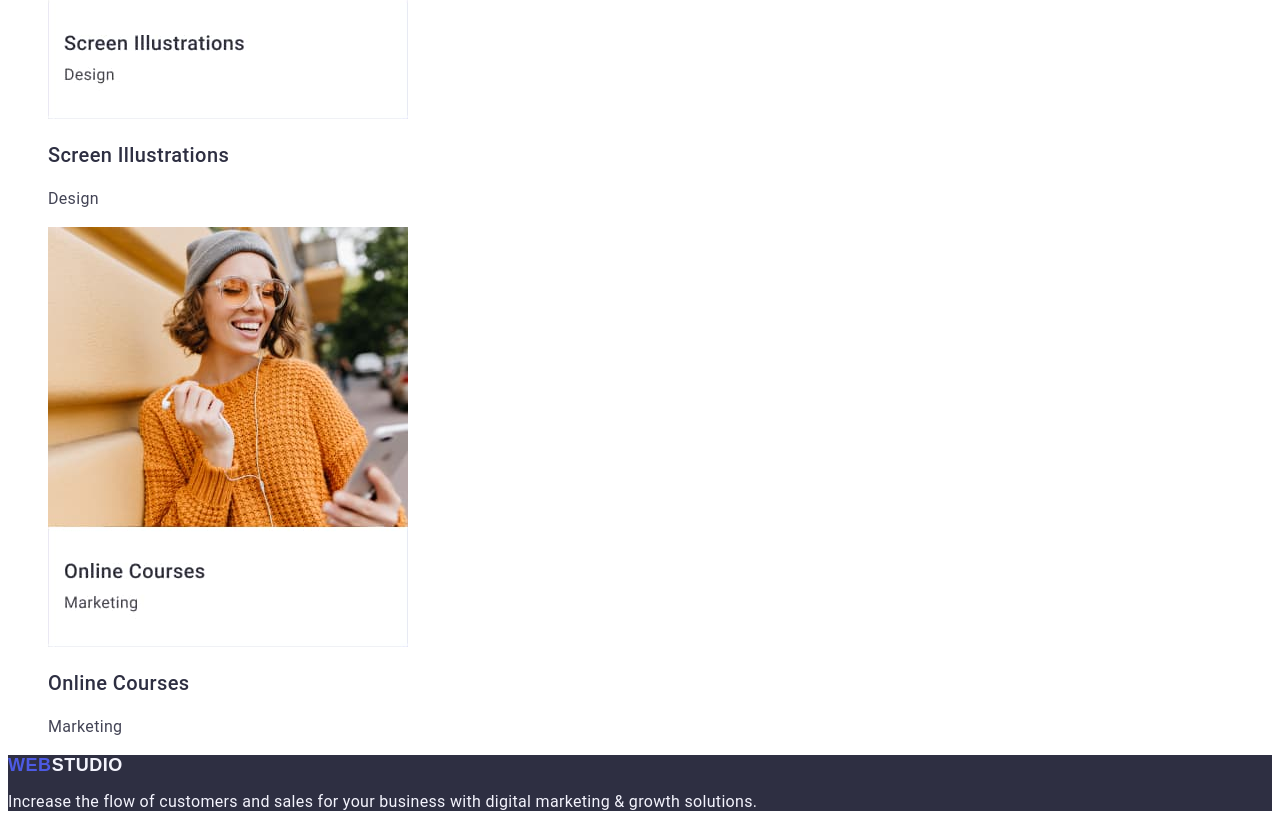
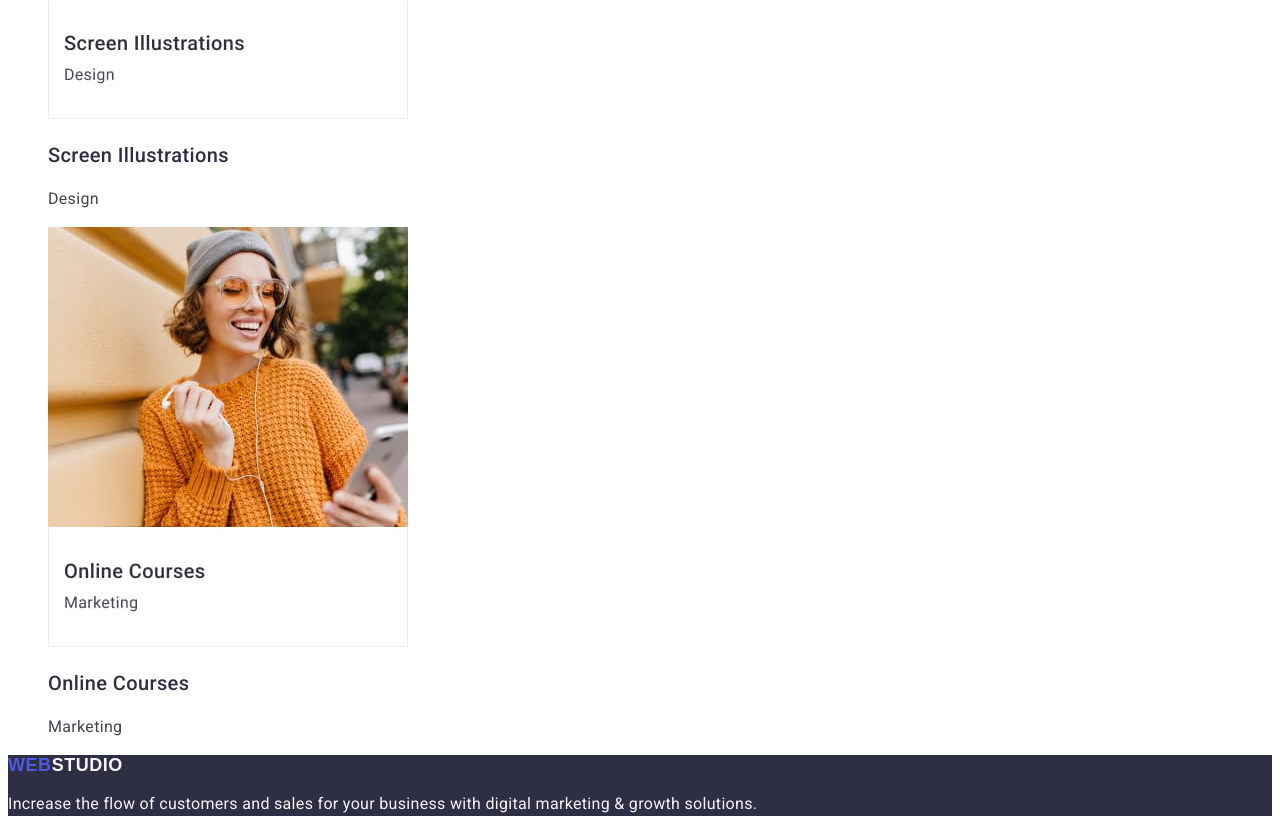
Before and after one commit to Dimchik2750/goit-markup-hw-02, a plain HTML site: page index.html in a window 1280 px wide. Shown: the part 4831-5663 px from the top of the page. Drawn offline with Linux system fonts and the light colour scheme; a web font is replaced by a local one.

Commit message:
После ошибок валидатора

```diff
--- a/css/styles.css
+++ b/css/styles.css
@@ -185,6 +185,6 @@ color: #F4F4FD;
   font-size: 16px;
   font-style: normal;
   font-weight: 400;
-  line-height: 24p1.5;
+  line-height: 1.5;
   letter-spacing: 0.32px;
 }
--- a/index.html
+++ b/index.html
@@ -6,7 +6,7 @@
     <link rel="preconnect" href="https://fonts.googleapis.com" />
     <link rel="preconnect" href="https://fonts.gstatic.com" crossorigin />
     <link
-      href="https: //fonts.googleapis.com/css2? Family= Montserrat:wght@400;700 & Family= Raleway:wght@700;800 & Family= Roboto:wght@400;500;700;900 & Family= Tangerine:wght@ 400;700 & display=swap"
+      href="https://fonts.googleapis.com/css2?family=Montserrat:wght@400;700&family=Roboto:wght@400;500;700;900&display=swap"
       rel="stylesheet"
     />
     <link rel="stylesheet" href="./css/styles.css" />
```
